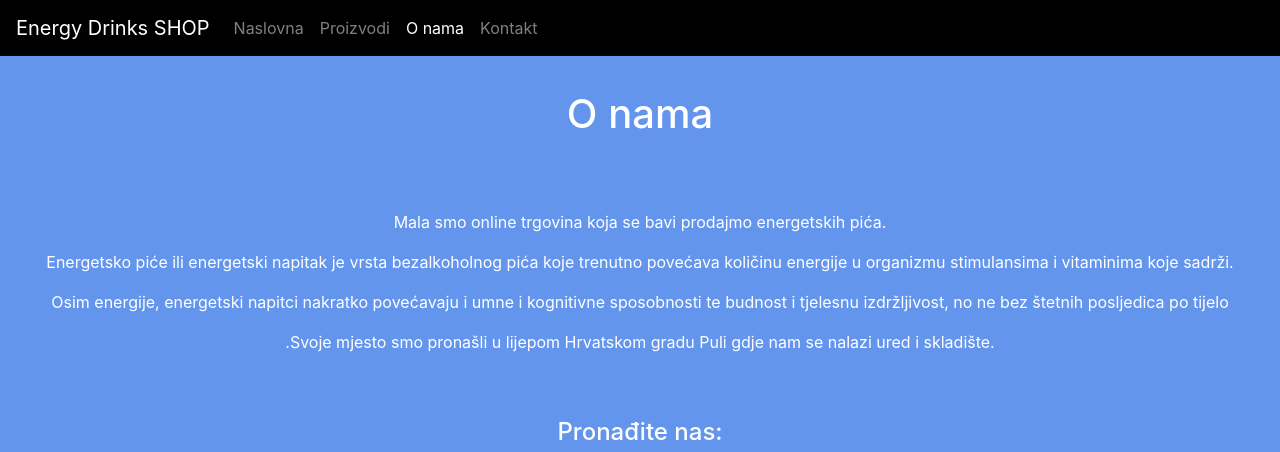
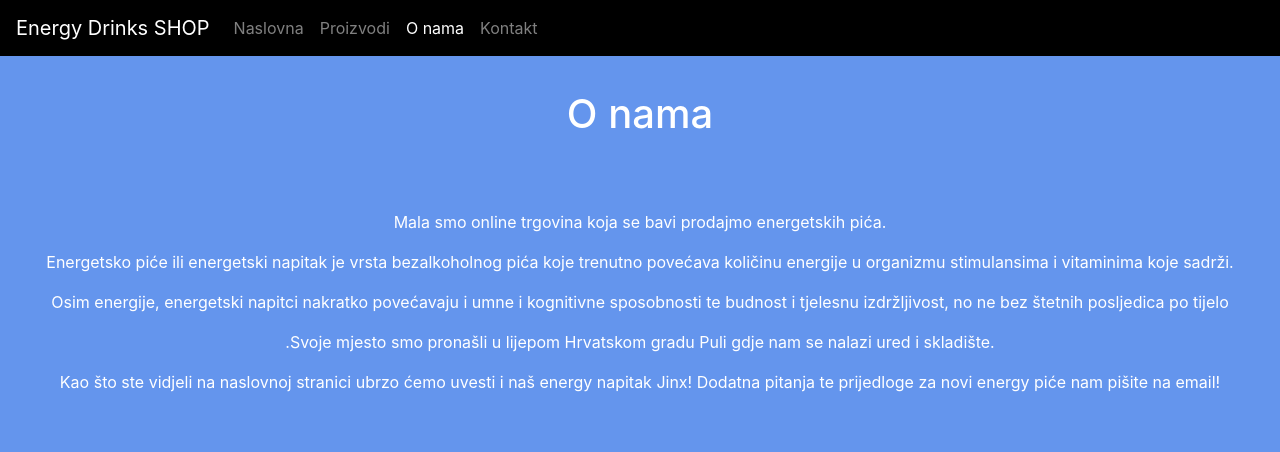
Before and after one commit to LauraPeric/EnergyDrinkSite, a plain HTML site: page onama.html in a window 1280 px wide. Shown: the top 452 px of the page. Drawn offline with nearby package versions, Linux system fonts and the light colour scheme; grey boxes are pictures that could not be loaded.

Commit message:
Update onama.html

```diff
--- a/onama.html
+++ b/onama.html
@@ -34,7 +34,8 @@
         <p style="padding-top: 5%;">Mala smo online trgovina koja se bavi prodajmo energetskih pića.</p>
             <p> Energetsko piće ili energetski napitak je vrsta bezalkoholnog pića koje trenutno povećava količinu energije u organizmu stimulansima i vitaminima koje sadrži. </p>
             <p>Osim energije, energetski napitci nakratko povećavaju i umne i kognitivne sposobnosti te budnost i tjelesnu izdržljivost, no ne bez štetnih posljedica po tijelo <p>.Svoje mjesto smo pronašli u lijepom Hrvatskom gradu Puli gdje nam se nalazi ured i skladište.</p>
-      </div>
+     	<p>Kao što ste vidjeli na naslovnoj stranici ubrzo ćemo uvesti i naš energy napitak Jinx! Dodatna pitanja te prijedloge za novi energy piće nam pišite na email!</p>
+	</div>
       <div class="mapa" style="text-align: center;">
         <br><br>
           <h4>Pronađite nas:</h4>
```
